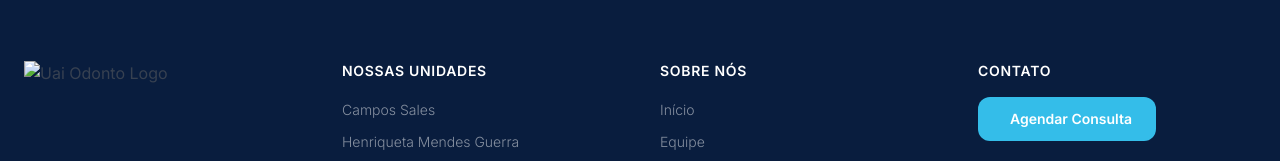
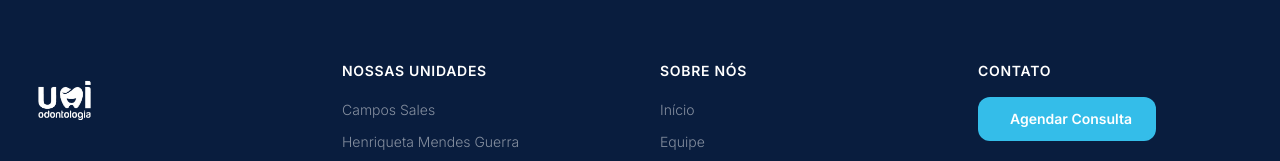
Before and after one commit to j-barcelos/uai-odontologia-front, a plain HTML site: page index.html in a window 1280 px wide. Shown: the part 5349-5510 px from the top of the page. Drawn offline with nearby package versions, Linux system fonts and the light colour scheme; some icons are missing.

Commit message:
Update index.html

```diff
--- a/index.html
+++ b/index.html
@@ -971,7 +971,7 @@ html { scroll-behavior: smooth; }
       <div class="grid sm:grid-cols-2 lg:grid-cols-4 gap-10 mb-12">
         <div>
           <div class="flex items-center gap-3 mb-4">
-            <img src="equipe/logo%20(2).png" alt="Uai Odonto Logo" class="h-20 w-auto">
+            <img src="assets/images/logo.png" alt="Uai Odonto Logo" class="h-20 w-auto">
           </div>
           <p class="text-white/50 text-sm font-light leading-relaxed mb-6">Compartilhando sorrisos. Cuidando da sua saúde bucal com excelência e carinho.</p>
           <div class="flex gap-3">
```
